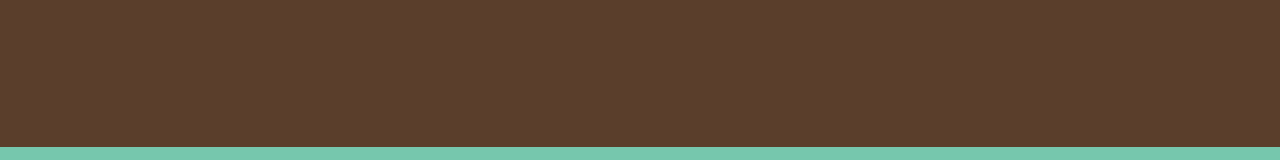
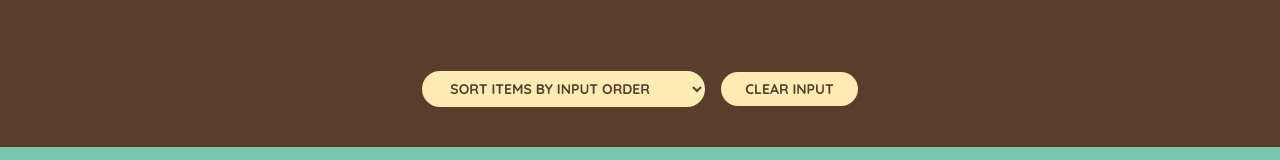
Before and after one commit to trehanpraharsh/React-Travel-List, a React (Create React App) app: page / in a window 1280 px wide. Shown: the part 559-719 px from the top of the page. Built offline with nearby package versions, Linux system fonts and the light colour scheme.

Commit message:
Sort Button Added

```diff
--- a/src/PackingList.js
+++ b/src/PackingList.js
@@ -1,4 +1,4 @@
-import React from "react";
+import React, { useState } from "react";
 import Item from "./Item";
 
 // const initialItems = [
@@ -9,10 +9,25 @@
 // ];
 
 const PackingList = ({ items, onDeleteItems, onToggleItems }) => {
+  const [sortBy, setSortBy] = useState("input");
+
+  let sortedItems;
+  if (sortBy === "input") sortedItems = items;
+
+  if (sortBy === "description")
+    sortedItems = items
+      .slice()
+      .sort((a, b) => a.description.localeCompare(b.description));
+
+  if (sortBy === "packed")
+    sortedItems = items
+      .slice()
+      .sort((a, b) => Number(a.packed) - Number(b.packed));
+
   return (
     <div className="list">
       <ul>
-        {items.map((item) => (
+        {sortedItems.map((item) => (
           <Item
             item={item}
             key={item.id}
@@ -21,6 +36,15 @@
           />
         ))}
       </ul>
+
+      <div className="actions">
+        <select value={sortBy} onChange={(e) => setSortBy(e.target.value)}>
+          <option value="input">Sort items by input order</option>
+          <option value="description">Sort items by description</option>
+          <option value="packed">Sort items by packed status</option>
+        </select>
+        <button>Clear Input</button>
+      </div>
     </div>
   );
 };
```
